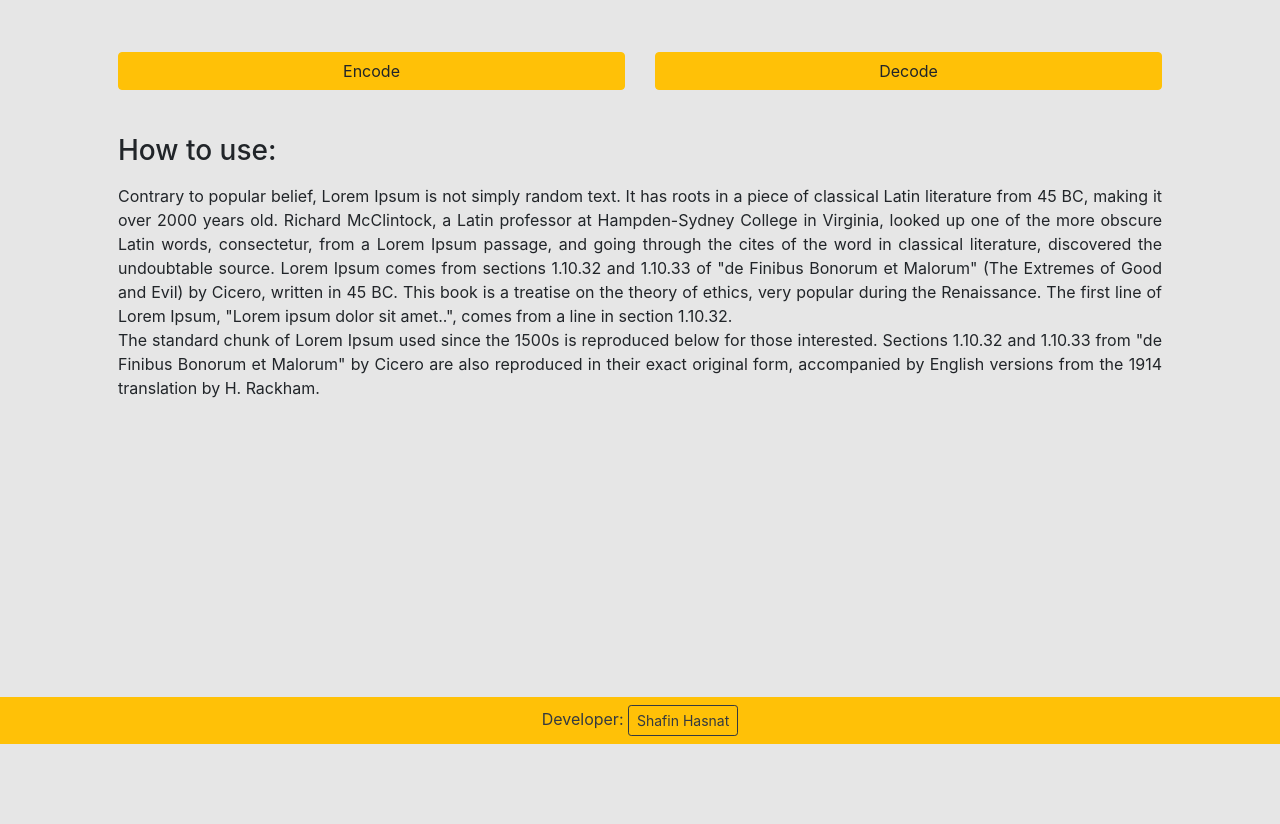
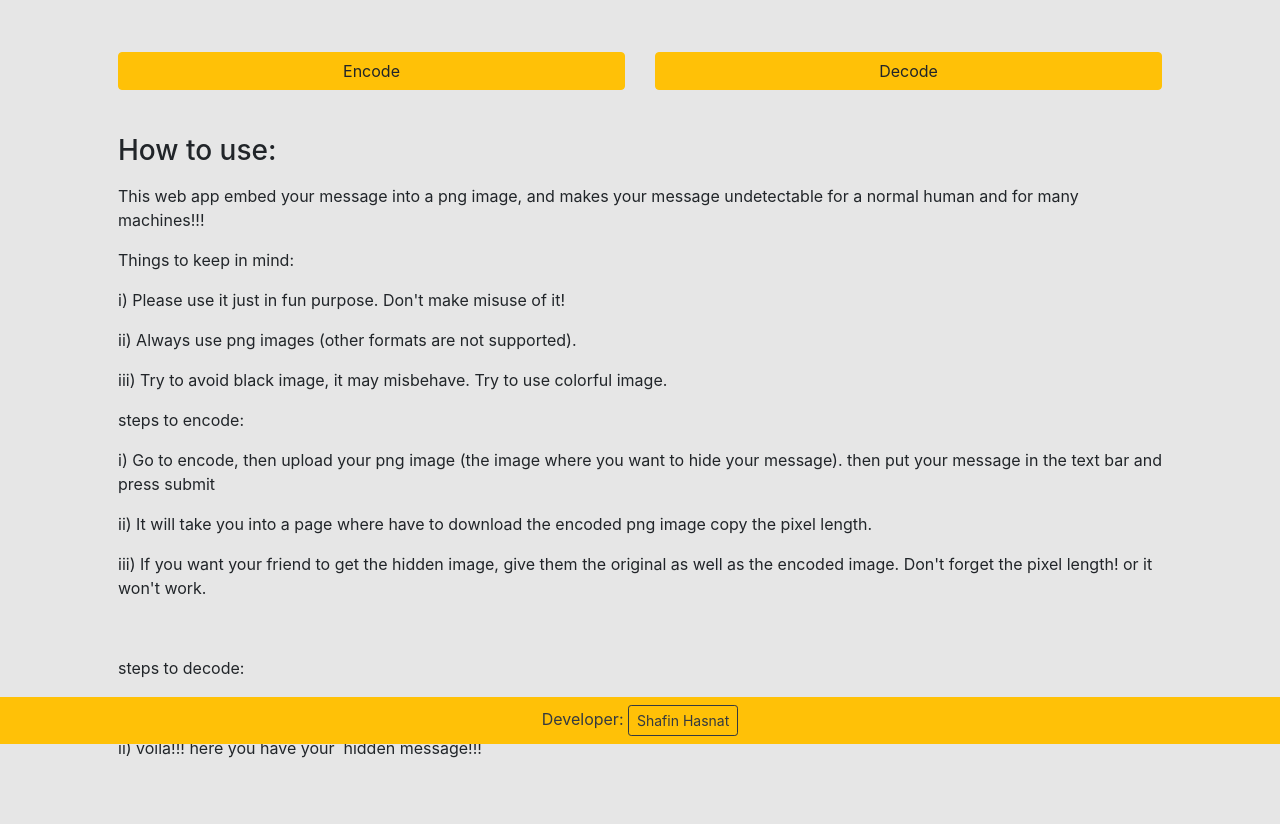
Before and after one commit to shafinhasnat/Flask-based-Steganographic-image-encode-decode-webapp, a Flask app: page / in a window 1280 px wide. Shown: the part 56-880 px from the top of the page. Before the commit the page ends 800 px from the top, so only its background shows below. Run offline with Flask 2, Linux system fonts and the light colour scheme; some libraries are stand-ins or nearby versions.

Commit message:
how to use

```diff
--- a/templates/index.html
+++ b/templates/index.html
@@ -12,9 +12,19 @@
 		<br>
 		<p><h3>How to use:</h3></p>
 		<p align="justify">
-			Contrary to popular belief, Lorem Ipsum is not simply random text. It has roots in a piece of classical Latin literature from 45 BC, making it over 2000 years old. Richard McClintock, a Latin professor at Hampden-Sydney College in Virginia, looked up one of the more obscure Latin words, consectetur, from a Lorem Ipsum passage, and going through the cites of the word in classical literature, discovered the undoubtable source. Lorem Ipsum comes from sections 1.10.32 and 1.10.33 of "de Finibus Bonorum et Malorum" (The Extremes of Good and Evil) by Cicero, written in 45 BC. This book is a treatise on the theory of ethics, very popular during the Renaissance. The first line of Lorem Ipsum, "Lorem ipsum dolor sit amet..", comes from a line in section 1.10.32.
-			<br>
-			The standard chunk of Lorem Ipsum used since the 1500s is reproduced below for those interested. Sections 1.10.32 and 1.10.33 from "de Finibus Bonorum et Malorum" by Cicero are also reproduced in their exact original form, accompanied by English versions from the 1914 translation by H. Rackham.
+		<p>This web app embed your message into a png image, and makes your message undetectable for a normal human and for many machines!!!</p>
+		<p>Things to keep in mind:</p>
+		<p>i) Please use it just in fun purpose. Don&#39;t make misuse of it!</p>
+		<p>ii) Always use png images (other formats are not supported).</p>
+		<p>iii) Try to avoid black image, it may misbehave. Try to use colorful image.</p>
+		<p>steps to encode:</p>
+		<p>i) Go to encode, then upload your png image (the image where you want to hide your message). then put your message in the text bar and press submit</p>
+		<p>ii) It will take you into a page where have to download the encoded png image copy the pixel length.</p>
+		<p>iii) If you want your friend to get the hidden image, give them the original as well as the encoded image. Don&#39;t forget the pixel length! or it won&#39;t work.</p>
+		<p><br></p>
+		<p>steps to decode:</p>
+		<p>i) First upload the original image and the encoded image. then input the correct pixel length and press submit.</p>
+		<p>ii) voil&agrave;!!! here you have your &nbsp;hidden message!!!</p>
 		</p>
 	</div>
 {% endblock %}
```
